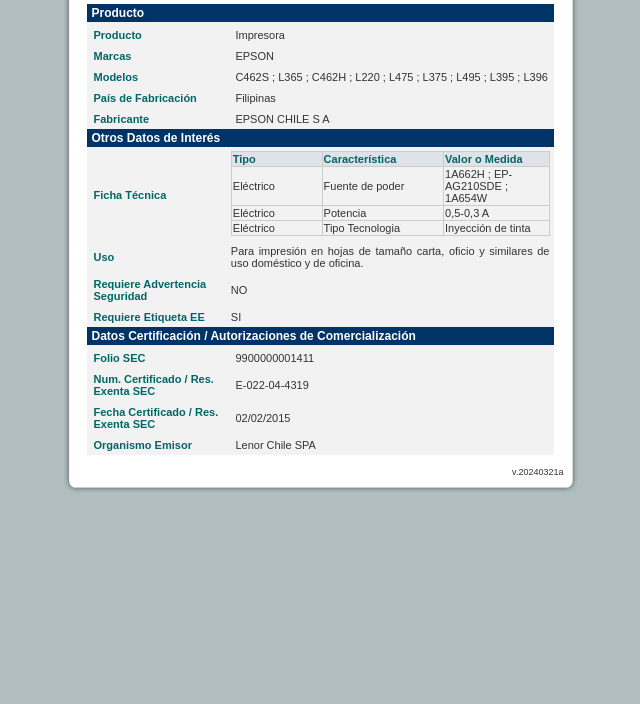
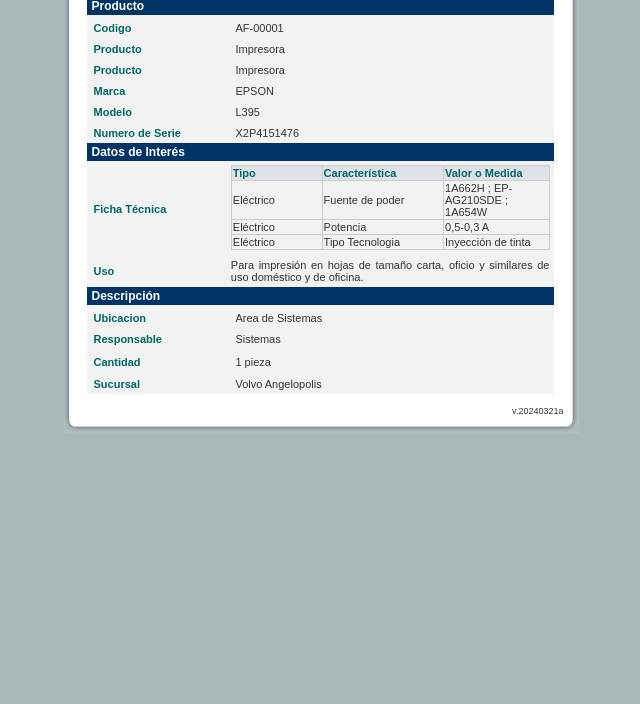
Before and after one commit to Ahide-23/githubpagestest, a plain HTML site: page index.html in a window 1280 px wide. Shown: the part 96-800 px from the top of the page, without its empty margins (319-959 px from the left). Drawn offline with Linux system fonts and the light colour scheme.

Commit message:
cambios en mi repositorio

```diff
--- a/index.html
+++ b/index.html
@@ -1,6 +1,5 @@
 
-<!DOCTYPE HTML PUBLIC "-//W3C//DTD HTML 4.01 Transitional//EN"
-"http://www.w3.org/TR/html4/loose.dtd">
+<!DOCTYPE HTML PUBLIC >
 
 
 
@@ -11,11 +10,6 @@
 <meta name="viewport" content="width=device-width, initial-scale=1">
 <link href="prueba.css" rel="stylesheet" type="text/css">
 <style type="text/css">
-body {
-	background-image: url(imagenes/fondo_pop_up.jpg);
-	text-align: right;
-  margin-top: 5px;
-}
 .piePagina {
     font-weight: normal;
     font-size: 9px;
@@ -30,8 +24,8 @@
 </style>
 
 </head>
-<body>
-  <table width="515" height="119" border="0" align="center" cellpadding="0" cellspacing="0"  background="imagenes/fondo_pop_up.jpg">
+<body style="background-color:#aab8ba">
+  <table width="515" height="450" border="0" align="center" cellpadding="0" cellspacing="0"  background="imagenes/fondo_pop_up.jpg">
     <tr>
       <td width="9" height="17" valign="top" background="imagenes/plantilla_pop_up_01.jpg"><img src="imagenes/plantilla_pop_up_01.jpg"></td>
       <td valign="top" background="imagenes/plantilla_pop_up_02.jpg"></td>
@@ -54,14 +48,7 @@
                               <td width="382" align="left" valign="top">
                                 <table width="100%" border="0" cellspacing="0" cellpadding="0">
                                   <tr>
-                                    <td width="62%" align="left"><img src="imagenes/head.jpg" width="403" height="50"></td>
-
-
-
-                                        <td width="38%" align="right"><img src="imagenes/sello.jpg" width="53" height="50"></td>
-
-
-
+                                    <td width="62%" align="left"><img src="imagenes/logo.png" width="125" height="40" ></td>
                                   </tr>
                                 </table>
                                 <br/>
@@ -87,32 +74,35 @@
                                               <table  background="imagenes/fondo_tables.jpg" width="100%" border="0" cellpadding="2" cellspacing="2">
 
                                                 <tr>
+                                                  <td  class="datos_producto">Codigo</td>
+                                                  <td width="69%" class="texCelda">AF-00001</td>
+                                                </tr>
+                                                <tr>
+                                                  <td  class="datos_producto">Producto</td>
+                                                  <td width="69%" class="texCelda">Impresora</td>
+                                                </tr>
+                                                <tr>
                                                   <td  class="datos_producto">Producto</td>
                                                   <td width="69%" class="texCelda">Impresora</td>
                                                 </tr>
 
 
                                                 <tr>
-                                                  <td  class="datos_producto">Marcas</td>
+                                                  <td  class="datos_producto">Marca</td>
                                                   <td class="texCelda"><span class="usuario">EPSON</span></td>
                                                 </tr>
 
 
                                                 <tr>
-                                                  <td class="datos_producto">Modelos</td>
-                                                  <td class="texCelda">C462S ; L365 ; C462H ; L220 ; L475 ; L375 ; L495 ; L395 ; L396</td>
+                                                  <td class="datos_producto">Modelo</td>
+                                                  <td class="texCelda">L395</td>
                                                 </tr>
 
 
-                                                <tr>
-                                                  <td  class="datos_producto">Pa&iacute;s de Fabricaci&oacute;n</td>
-                                                  <td class="texCelda">Filipinas</td>
-                                                </tr>
-
 
                                                 <tr>
-                                                  <td  class="datos_producto">Fabricante</td>
-                                                  <td class="texCelda">EPSON CHILE S A</td>
+                                                  <td  class="datos_producto">Numero de Serie</td>
+                                                  <td class="texCelda">X2P4151476</td>
                                                 </tr>
 
                                               </table>
@@ -120,7 +110,7 @@
                                           </tr>
 
                                           <tr>
-                                            <td  class="datos_titulos_items">Otros Datos de Inter&eacute;s</td>
+                                            <td  class="datos_titulos_items">Datos de Inter&eacute;s</td>
                                           </tr>
                                           <tr>
                                             <td align="left" valign="top">
@@ -165,17 +155,6 @@
                                                   </tr>
 
 
-                                                  <tr>
-                                                    <td  class="datos_producto">Requiere Advertencia Seguridad</td>
-                                                    <td class="texCelda">NO</td>
-                                                  </tr>
-
-
-                                                  <tr>
-                                                    <td  class="datos_producto">Requiere Etiqueta EE</td>
-                                                    <td class="texCelda">SI</td>
-                                                  </tr>
-
                                               </table>
                                             </td>
                                           </tr>
@@ -194,7 +173,7 @@
                                           <td>
                                             <table width="100%" border="0" cellpadding="0" cellspacing="0"  bordercolor="#FFFFFF" >
                                               <tr>
-                                                <td  class="datos_titulos_items">Datos Certificaci&oacute;n / Autorizaciones de Comercializaci&oacute;n</td>
+                                                <td  class="datos_titulos_items">Descripción</td>
                                               </tr>
 
                                                 <tr>
@@ -204,20 +183,20 @@
                                                         <td valign="top">
                                                           <table background="imagenes/fondo_tables.jpg" width="100%" border="0" cellpadding="2" cellspacing="2">
                                                             <tr>
-                                                              <td class="datos_producto">Folio SEC</td>
-                                                              <td width="69%" class="texCelda">9900000001411</td>
+                                                              <td class="datos_producto">Ubicacion</td>
+                                                              <td width="69%" class="texCelda">Area de Sistemas</td>
                                                             </tr>
                                                             <tr>
-                                                              <td  class="datos_producto">Num. Certificado / Res. Exenta SEC</td>
-                                                              <td class="texCelda">E-022-04-4319</td>
+                                                              <td  class="datos_producto">Responsable</td>
+                                                              <td class="texCelda">Sistemas</td>
                                                             </tr>
                                                             <tr>
-                                                              <td height="22" class="datos_producto">Fecha Certificado / Res. Exenta SEC</td>
-                                                              <td class="texCelda">02/02/2015</td>
+                                                              <td height="22" class="datos_producto">Cantidad</td>
+                                                              <td class="texCelda">1 pieza</td>
                                                             </tr>
                                                             <tr>
-                                                              <td  class="datos_producto">Organismo Emisor</td>
-                                                              <td class="texCelda">Lenor Chile SPA</td>
+                                                              <td  class="datos_producto">Sucursal</td>
+                                                              <td class="texCelda">Volvo Angelopolis</td>
                                                             </tr>
                                                           </table>
                                                         </td>
```
Also changed, not shown: imagenes/head.jpg (deleted), imagenes/logo.png (added), imagenes/sello.jpg (deleted).
